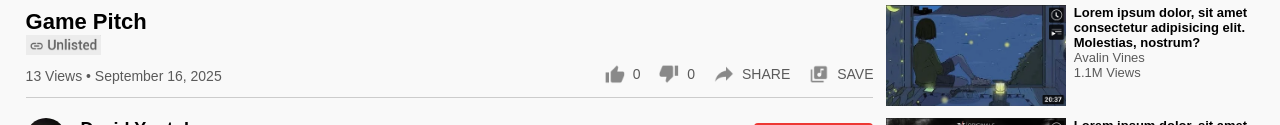
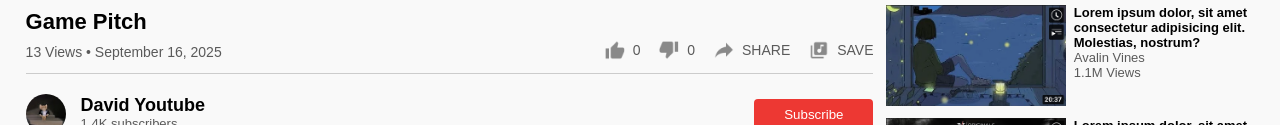
Before and after one commit to youtube-com-embed/watch, a plain HTML site: page index.html in a window 1280 px wide. Shown: the part 528-653 px from the top of the page. Drawn offline with Linux system fonts and the light colour scheme.

Commit message:
Update index.html

```diff
--- a/index.html
+++ b/index.html
@@ -582,7 +582,7 @@ margin-right: 20px;
                     <a href="">#Bus</a> <a href=""></a> <a href=""></a> <a
                         href=""></a>
                 </div>
-                <h3>Game Pitch</h3><img src="./images/logo2.png" style="width: 75px; height: 20px;">
+                <h3>Game Pitch</h3>
                 <div class="play-video-info">
                     <p>13 Views &bull; September 16, 2025</p>
                     <div>
```
